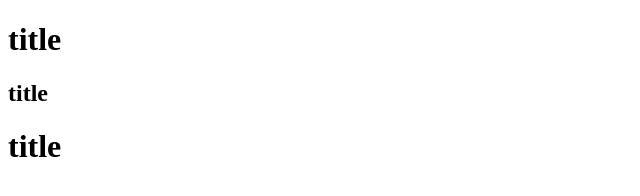
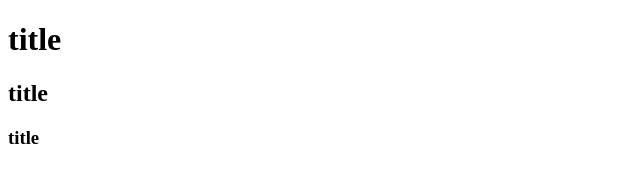
Before and after one commit to mayurmemariya027-bit/html, a plain HTML site: page 01-html-intro/index.html in a window 1280 px wide. Shown: the full height of the page, 0-640 px from the left. Drawn offline with Linux system fonts and the light colour scheme.

Commit message:
Add files via upload

```diff
--- a/01-html-intro/index.html
+++ b/01-html-intro/index.html
@@ -8,6 +8,6 @@
 <body>
     <h1>title</h1>
     <h2>title</h2>
-    <h1>title</h1>
+    <h3>title</h3>
 </body>
 </html>
```
